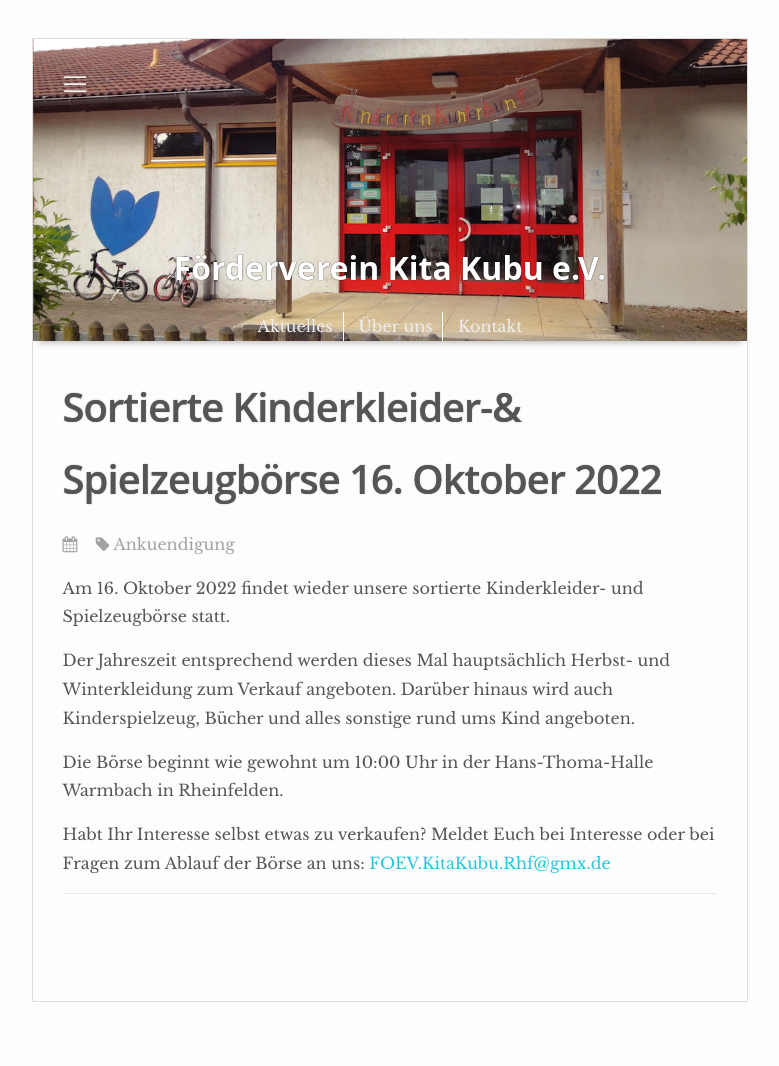
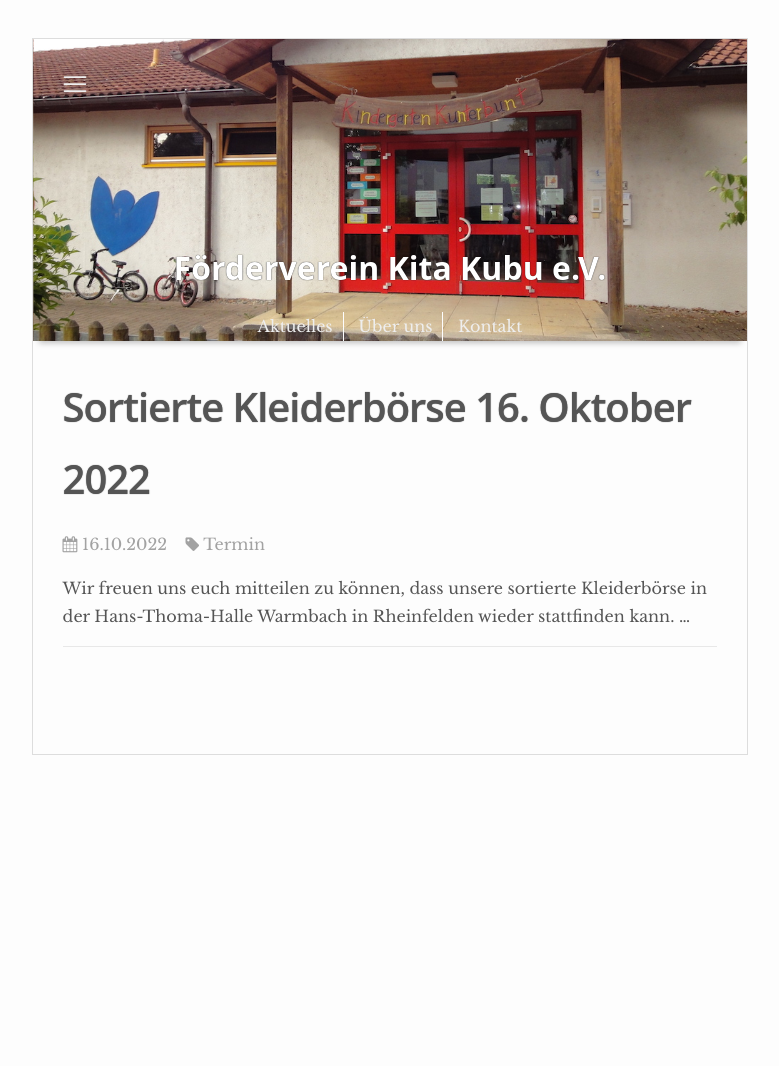
Before and after one commit to fv-kubu/fv-kubu, a Jekyll site: the page built from _posts/2022-10-16-ankuendigung-kleiderboerse-herbst-2022.md, in a window 1280 px wide. Shown: the whole page, without its empty margins (250-1029 px from the left). Built offline with Jekyll 4.4.1, drawn with Linux system fonts in a browser that asks for light colours; nearby versions of some CDN libraries; after the commit the page ends 900 px from its top, so only the background shows below that.

Commit message:
Update 2022-10-16-ankuendigung-kleiderboerse-herbst-2022.md

```diff
--- a/_posts/2022-10-16-ankuendigung-kleiderboerse-herbst-2022.md
+++ b/_posts/2022-10-16-ankuendigung-kleiderboerse-herbst-2022.md
@@ -1,16 +1,10 @@
 ---
 layout: post
-title: Sortierte Kinderkleider-& Spielzeugbörse 16. Oktober 2022
-description: Sortierte Kinderkleider-& Spielzeugbörse in der Hans-Thoma-Halle Warmbach in Rheinfelden am 16. Oktober 2022.
-categories: ankuendigung
+market: 2022-10-16
+title: Sortierte Kleiderbörse 16. Oktober 2022
+description: Sortierte Kleiderbörse in der Hans-Thoma-Halle Warmbach in Rheinfelden am 03. April 2022
+categories: termin
 ---
 
-Am 16. Oktober 2022 findet wieder unsere sortierte Kinderkleider- und Spielzeugbörse statt.
-
-Der Jahreszeit entsprechend werden dieses Mal hauptsächlich Herbst- und Winterkleidung zum Verkauf angeboten. Darüber hinaus wird auch Kinderspielzeug, Bücher und alles sonstige rund ums Kind angeboten.
-
-Die Börse beginnt wie gewohnt um 10:00 Uhr in der Hans-Thoma-Halle Warmbach in Rheinfelden.
-
-Habt Ihr Interesse selbst etwas zu verkaufen?
-Meldet Euch bei Interesse oder bei Fragen zum Ablauf der Börse an uns:
-<FOEV.KitaKubu.Rhf@gmx.de>
+Wir freuen uns euch mitteilen zu können, dass unsere sortierte Kleiderbörse in der Hans-Thoma-Halle Warmbach in Rheinfelden wieder stattfinden kann.
+...
```
